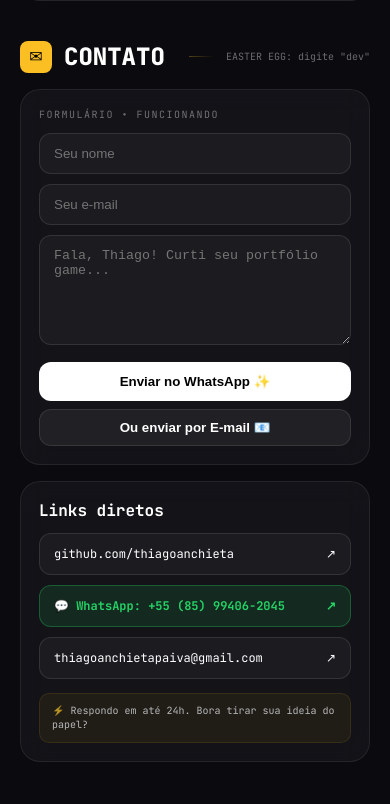
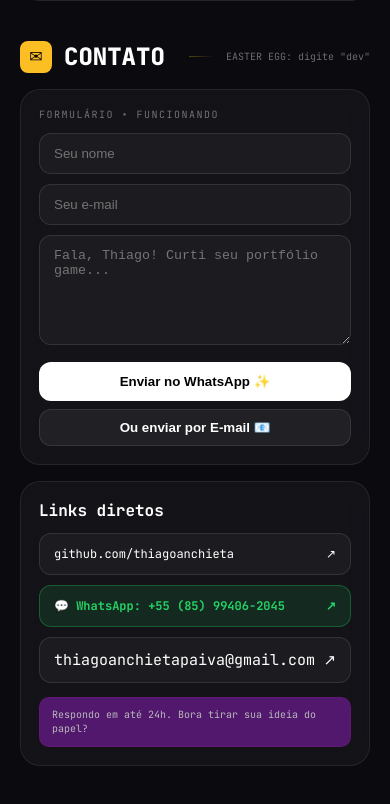
Before and after one commit to thiagoanchietapaiva-cloud/meu-portifolio-game, a React (Vite) app in the folder portfolio/: page / in a window 390 px wide. Shown: the part 3514-4318 px from the top of the page. Built offline with nearby package versions, Linux system fonts and the light colour scheme.

Commit message:
fix: responsivo final

```diff
--- a/portfolio/src/App.jsx
+++ b/portfolio/src/App.jsx
@@ -431,10 +431,10 @@ ${formData.msg}`;
             <div style={{ display: "grid", gap: 10 }}>
               <a href="https://github.com/thiagoanchietapaiva-cloud?tab=repositories" target="_blank" rel="noopener noreferrer" style={{ padding: "12px 14px", borderRadius: 12, background: "rgba(255,255,255,0.04)", border: "1px solid rgba(255,255,255,0.1)", color: "#fff", textDecoration: "none", fontSize: 12, display: "flex", justifyContent: "space-between", transition: "all 0.2s ease" }} className="project-icon-btn">github.com/thiagoanchieta <span>↗</span></a>
               <a href="https://wa.me/5585994062045" target="_blank" rel="noopener noreferrer" style={{ padding: "12px 14px", borderRadius: 12, background: "rgba(37,211,102,0.12)", border: "1px solid rgba(37,211,102,0.3)", color: "#25D366", textDecoration: "none", fontSize: 12, display: "flex", justifyContent: "space-between", fontWeight: 700, transition: "all 0.2s ease" }} className="project-icon-btn">💬 WhatsApp: +55 (85) 99406-2045 <span>↗</span></a>
-              <a href="mailto:thiagoanchietapaiva@gmail.com" style={{ padding: "12px 14px", borderRadius: 12, background: "rgba(255,255,255,0.04)", border: "1px solid rgba(255,255,255,0.1)", color: "#fff", textDecoration: "none", fontSize: 12, display: "flex", justifyContent: "space-between", transition: "all 0.2s ease" }} className="project-icon-btn">thiagoanchietapaiva@gmail.com <span>↗</span></a>
+              <a href="mailto:thiagoanchietapaiva@gmail.com" style={{ padding: "12px 14px", borderRadius: 12, background: "rgba(255,255,255,0.04)", border: "1px solid rgba(255,255,255,0.1)", color: "#fff", textDecoration: "none", fontSize: 15, display: "flex", justifyContent: "space-between", transition: "all 0.2s ease" }} className="project-icon-btn">thiagoanchietapaiva@gmail.com <span>↗</span></a>
             </div>
-            <div style={{ marginTop: 14, padding: "10px 12px", borderRadius: 10, background: "rgba(251,191,36,0.08)", border: "1px solid rgba(251,191,36,0.15)", fontSize: 10, opacity: 0.7, lineHeight: 1.4 }}>
-              ⚡ Respondo em até 24h. Bora tirar sua ideia do papel?
+            <div style={{ marginTop: 14, padding: "10px 12px", borderRadius: 10, background: "rgba(186, 36, 251, 0.54)", border: "1px solid rgba(251, 36, 201, 0.15)", fontSize: 10, opacity: 0.7, lineHeight: 1.4 }}>
+            Respondo em até 24h. Bora tirar sua ideia do papel?
             </div>
           </div>
         </div>
```
